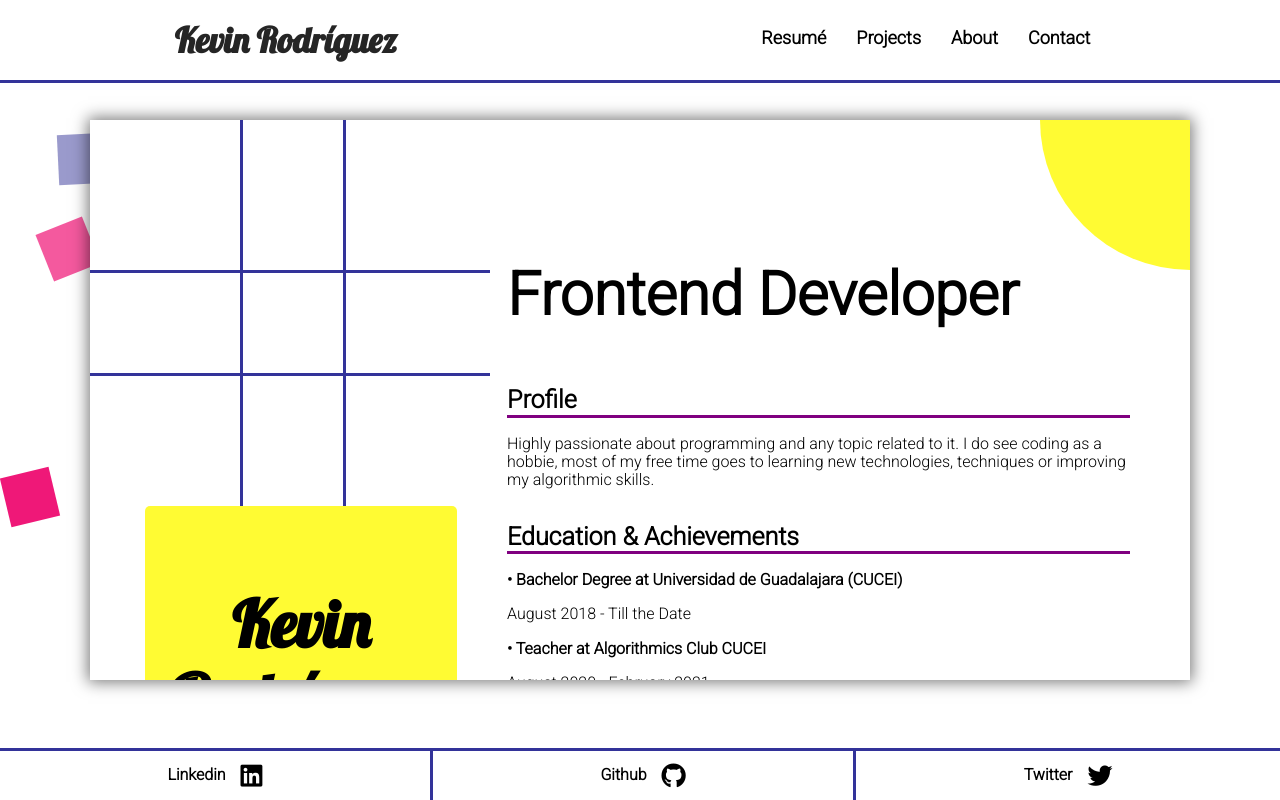
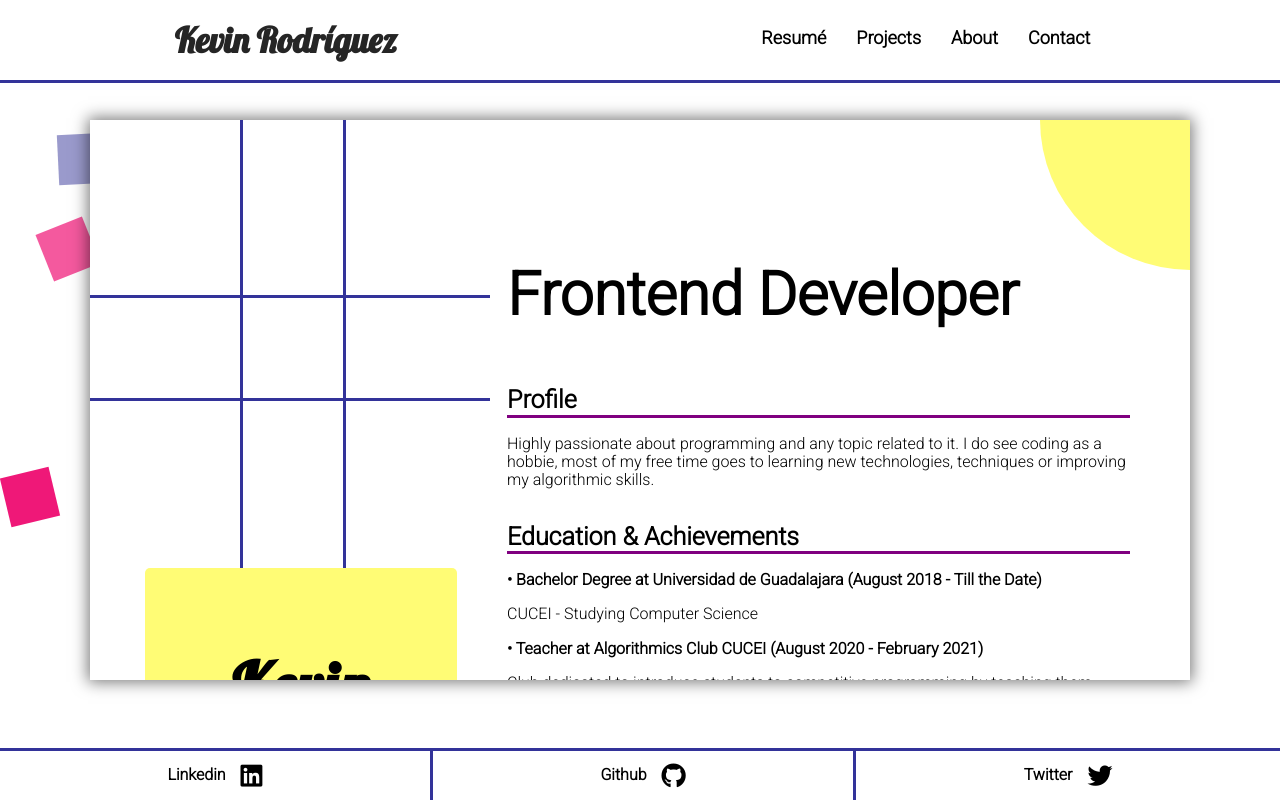
Before and after one commit to KevinIsYi/Portfolio, a React (Create React App) app: page /resume in a window 1280 px wide. Built offline with nearby package versions, Linux system fonts and the light colour scheme.

Commit message:
Adde github field

```diff
--- a/src/pages/ResumePage.js
+++ b/src/pages/ResumePage.js
@@ -15,14 +15,15 @@ export const ResumePage = () => {
                 <div className="resume__bottom-rectangle hidden absolute yellow-bk" />
                 <div className="resume__content grid">
                     <div className="resume__personal-info-container relative">
-                        <div className="resume__name text-center relative lobster">
+                        <div className="resume__name text-center relative lobster yellow-bk">
                             <h1 className="absolute center-abs-xy">Kevin Rodríguez</h1>
                         </div>
                         <div className="resume__about-me-content">
                             <h1>Contact</h1>
                             <div>
-                                <p><span>Email:</span> rodriguezkevin95@gmail.com</p>
-                                <p><span>Phone:</span> +52 3318357366</p>
+                                <p><span className="bold">Email:</span> rodriguezkevin95@gmail.com</p>
+                                <p><span className="bold">Phone:</span> +52 3318357366</p>
+                                <p><span className="bold">Github:</span> https://github.com/KevinIsYi</p>
                             </div>
                         </div>
                     </div>
@@ -40,12 +41,12 @@ export const ResumePage = () => {
                         <div className="resume-info-card">
                             <h1>Education & Achievements</h1>
                             <div className="resume__info-content">
-                                <p className="bold">&#8226; Bachelor Degree at Universidad de Guadalajara (CUCEI)</p>
-                                <p className="lighter">August 2018 - Till the Date</p>
+                                <p className="bold">&#8226; Bachelor Degree at Universidad de Guadalajara (August 2018 - Till the Date)</p>
+                                <p className="lighter">CUCEI - Studying Computer Science</p>
                             </div>
                             <div className="resume__info-content">
-                                <p className="bold">&#8226; Teacher at Algorithmics Club CUCEI</p>
-                                <p className="lighter">August 2020 - February 2021</p>
+                                <p className="bold">&#8226; Teacher at Algorithmics Club CUCEI (August 2020 - February 2021)</p>
+                                <p className="lighter">Club dedicated to introduce students to competitive programming by teaching them basic algorithms and data structures.</p>
                             </div>
                         </div>
                         <div className="resume-info-card">
@@ -56,7 +57,7 @@ export const ResumePage = () => {
                             </div>
                             <div className="resume__info-content">
                                 <p className="bold">&#8226; Systec Solutions (March 2021 - Till the Date)</p>
-                                <p className="lighter"><span className="bold">Frontend Developer: </span>I Worked developing real-time application with NextJS and socket.io</p>
+                                <p className="lighter"><span className="bold">Frontend Developer: </span>I Worked developing real-time application with NextJS, NodeJS, node-media-server and socket.io</p>
                             </div>
                         </div>
                         <div className="resume-info-card">
@@ -80,6 +81,19 @@ export const ResumePage = () => {
                                         <p className="lighter">VainillaJS</p>
                                     </div>
                                 </div>
+                                <p className="bold">&#8226; Soft Skills</p>
+                                <div className="resume__technologies grid">
+                                    <div>
+                                        <p className="lighter">Open to any feedback or comment</p>
+                                        <p className="lighter">Problem Solving</p>
+                                        <p className="lighter">Patience</p>
+                                    </div>
+                                    <div>
+                                        <p className="lighter">Teamwork and collaboration</p>
+                                        <p className="lighter">Accountability</p>
+                                        <p className="lighter">Self-learning</p>
+                                    </div>
+                                </div>
                             </div>
                         </div>
                     </div>
--- a/src/styles/base/_variables.scss
+++ b/src/styles/base/_variables.scss
@@ -4,7 +4,7 @@ $gray:      #252525;
 $light:     #FFF;
 $orange:    #FF6803;
 $pink:      #EF0F73;
-$yellow:    #FFFB33;
+$yellow:    #FFFC75;
 
 $lobster: 'Lobster', cursive;
 $roboto: 'Roboto', sans-serif;
--- a/src/styles/screens/_resume-screen.scss
+++ b/src/styles/screens/_resume-screen.scss
@@ -55,6 +55,10 @@
 
 .resume__technologies {
     grid-template-columns: repeat(2, 1fr);
+
+    p {
+        margin: 10px 0;
+    }
 }
 
 .resume__right-circle {
@@ -69,9 +73,8 @@
 }
 
 .resume__bottom-rectangle {
-    background-color: $yellow;
     height: 100px;
-    top: 225%;
+    top: 250%;
     width: 100%;
 
     @include screen-1200 {
@@ -96,8 +99,7 @@
 .resume__horizontal-lines-container {
     flex-direction: column;
     gap: 100px;
-    left: 0;
-    top: 150px;
+    top: 175px;
 
     div {
         background-color: $blue;
@@ -107,7 +109,6 @@
 }
 
 .resume__name {
-    background-color: $yellow;
     border-radius: 5px;
     height: 312px;
     width: 100%;
```
Also changed, not shown: 1 other file (tests, documents, lock files or other folders).
